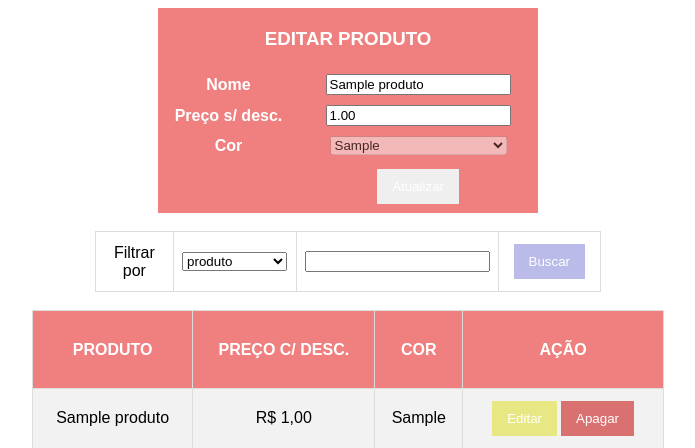
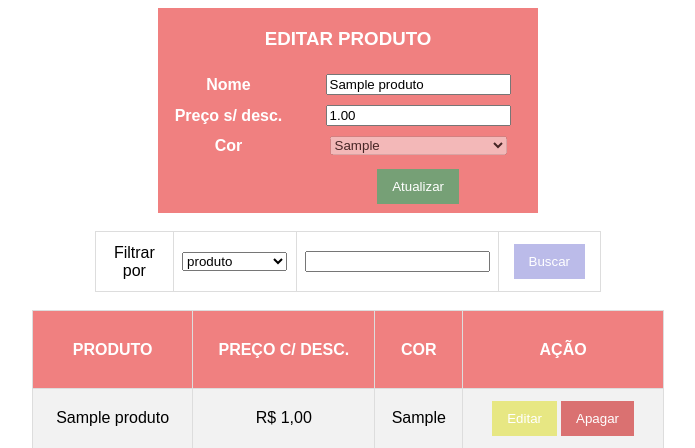
Before and after one commit to andre-fig/loja, a PHP site: page /index.php?editar=1 in a window 1280 px wide. Shown: the top 448 px of the page, without its empty margins (292-987 px from the left). Run offline with PHP 8.4, Linux system fonts and the light colour scheme; tables that the repository leaves empty hold one stand-in row (values such as "Sample post").

Commit message:
Segundo commit

```diff
--- a/styles/styles.css
+++ b/styles/styles.css
@@ -74,16 +74,16 @@ padding-bottom: 5px;
   }
 
   #botaoApagar{
-  background-color: rgb(218, 113, 113);}
+    background-color: rgb(218, 113, 113);}
 
-  #incluir{
+  #incluir, #atualizar{
     background-color: rgb(118, 160, 118);}
 
-    #botaoBuscar{
+#botaoBuscar{
         background-color: rgb(187, 187, 233);
     }
 
-    #editar{
-        background-color: rgb(231, 231, 131);
-        color: white;
+#editar{
+      background-color: rgb(231, 231, 131);
+     color: white;
     }
```
